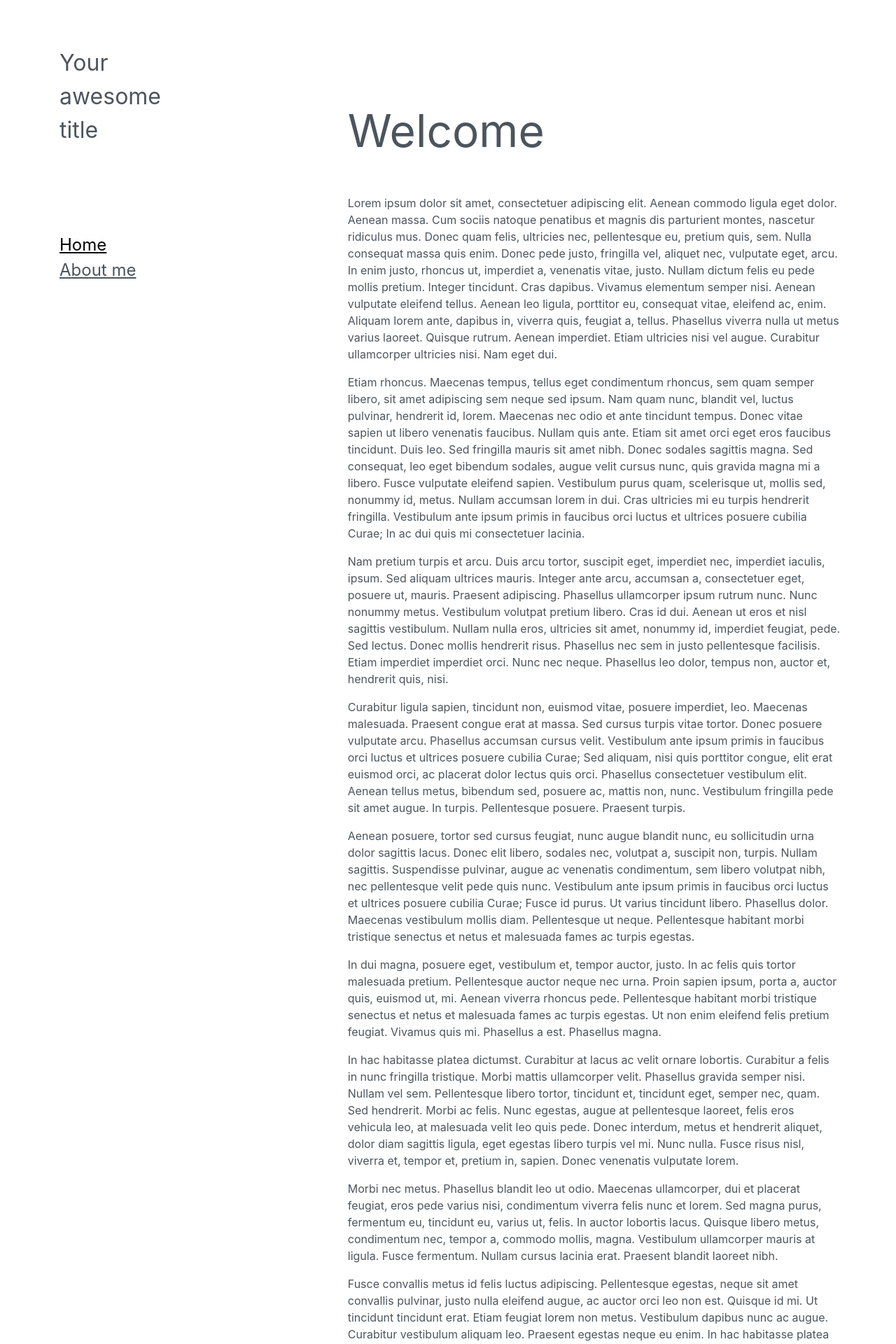
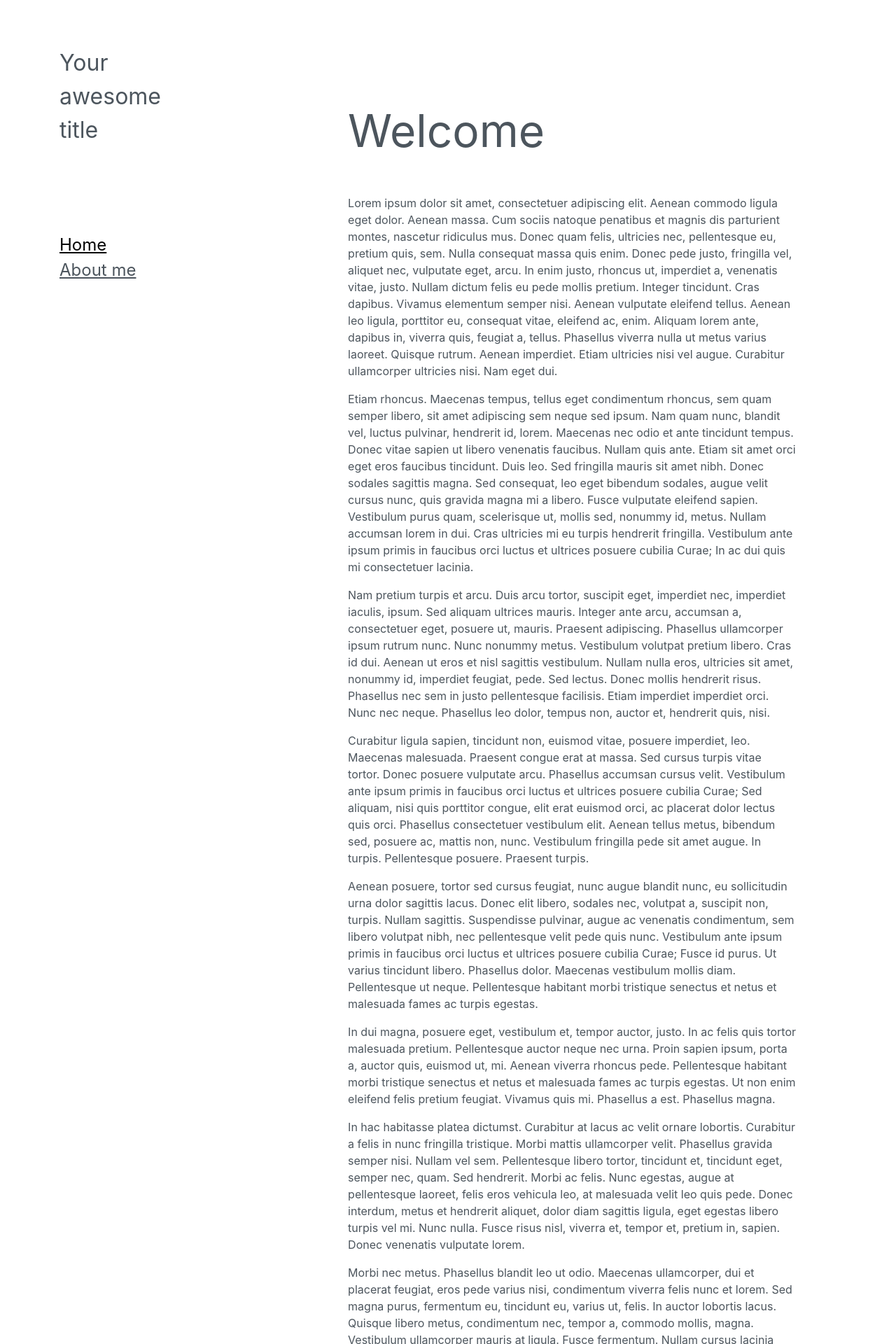
Before and after one commit to superpuffin/site, a Jekyll site: the page built from index.md, in a window 1280 px wide. Shown: the top 1920 px of the page at 70% size. Built offline with Jekyll 4.4.1, drawn with Linux system fonts in a browser that asks for light colours; nearby versions of some CDN libraries.

Commit message:
Tune styling

```diff
--- a/_sass/includes/_desktop.scss
+++ b/_sass/includes/_desktop.scss
@@ -11,13 +11,12 @@
 
     .bg .container {
         display: flex;
-        padding-right: calc(#{$sidebar_width_xl}/2);
         justify-content: center;
         width: calc(100vw - #{$sidebar_width_l});
         height: 100vh;
 
         .content {
-            margin: 6rem 0;
+            margin: 6rem 2rem 0 2.3rem;;
         }
     }
 }
@@ -29,18 +28,22 @@
 
     .sidebar {
         padding:45px 45px 45px 85px;
+        z-index: 2;
     }
 
     .bg {
-        margin-left: $sidebar_width_xl;
+        // margin-left: $sidebar_width_xl;
 
         .container {
             display: flex;
             justify-content: center;
             height: 100vh;
+            width: auto;
+            z-index: 2;
+            padding-right: calc(#{$sidebar_width_xl}/6); /* Adjust position for sidebar */
 
             .content {
-                max-width: 55vw;
+                max-width: 50vw;
             }
         }
     }
--- a/_sass/includes/_mobile.scss
+++ b/_sass/includes/_mobile.scss
@@ -79,12 +79,15 @@
 
         .container {
             width: 100vw;
+            display: flex;
+            justify-content: center;
             height: auto;
             padding: 0;
             position: relative;
+            margin: 0 2rem;
 
             .content {
-                margin: 0 2.3rem 0 2.3rem;
+                margin: 0 2.3rem;
                 overflow-y: auto;
 
                 p {
--- a/_sass/includes/_vars.scss
+++ b/_sass/includes/_vars.scss
@@ -15,7 +15,7 @@
 // Typing
 $fontfam: -apple-system,BlinkMacSystemFont,"Segoe UI","Roboto","Oxygen","Ubuntu","Cantarell","Fira Sans","Droid Sans","Helvetica Neue",Arial,sans-serif;
 $sidebar_width_xl: 380px;
-$sidebar_width_l: calc(#{$sidebar_width_xl} - 100px);
+$sidebar_width_l: calc(#{$sidebar_width_xl} - 150px);
 
 // Media Queries
 @mixin mediaSm {
```
